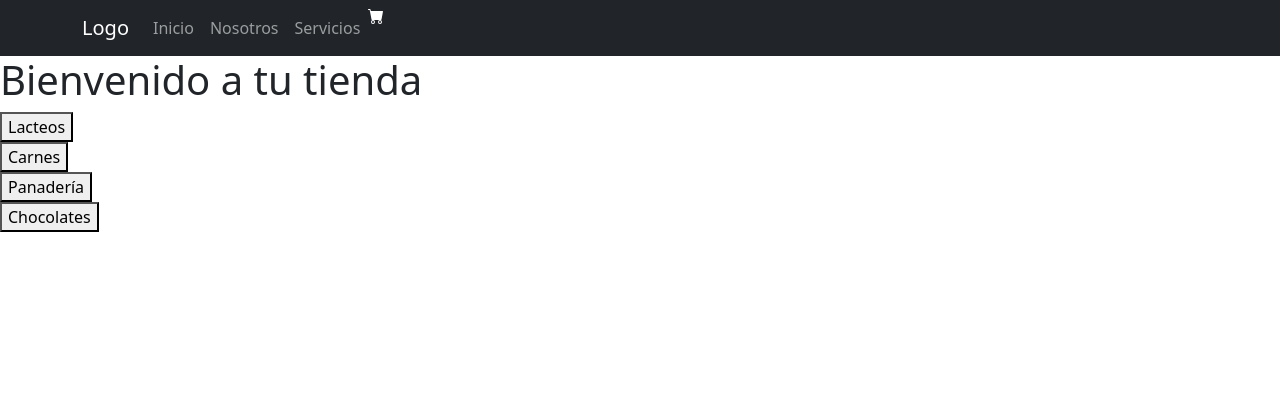
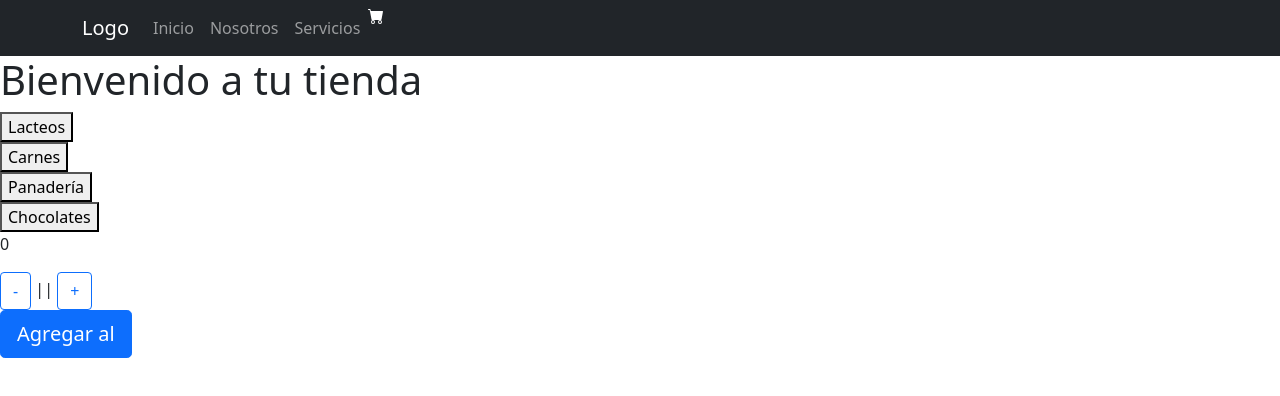
Before and after one commit to felixMedinaL/marketcarrito, a React (Create React App) app: page / in a window 1280 px wide. Shown: the top 396 px of the page. Built offline with nearby package versions, Linux system fonts and the light colour scheme.

Commit message:
contador

```diff
--- a/src/App.css
+++ b/src/App.css
@@ -40,3 +40,7 @@
     transform: rotate(360deg);
   }
 }
+
+.Counter {
+  padding: 0;
+}
--- a/src/App.js
+++ b/src/App.js
@@ -1,9 +1,15 @@
-import { Components } from 'react';
 import './App.css';
 import ItemListContainer from './components/ItemListContainer/ItemListContainer';
-import NavBar from './components/NavBar';
+import NavBar from './components/NavBar/NavBar';
+import Counter from './components/Counter/Counter'
+import {useState} from 'react'
 
 const App = () => {
+  const [show, setShow] = useState(true)
+
+  const addProduct = (quantity) => {
+    console.log(`Se agregó al carrito ${quantity} productos`);
+  }
 
   return (
     <>
@@ -14,6 +20,7 @@ const App = () => {
       <button> Panadería</button>
       <button> Chocolates</button>
     </ItemListContainer>
+    { show ? < Counter initial={0} stock={20} onAdd={addProduct} /> : null }
     </>
   );
 }
--- /dev/null
+++ b/src/components/Counter/Counter.js
@@ -0,0 +1,26 @@
+import { useState } from "react"
+import { Button } from 'react-bootstrap';
+
+const Counter = ({initial, stock, onAdd})=> {
+    const [count, setCount] = useState(0) //se inicializa en el 0
+
+    const decrement = ()=> {
+        setCount(count - 1)
+    }
+
+    const increment = ()=> {
+        setCount(count + 1)
+    }
+
+    return(
+        <div>
+            { <p>{count}</p>}
+            <Button variant="outline-primary" onClick={decrement}>-</Button>{' '} || <Button variant="outline-primary" onClick={increment}>+</Button>{' '}
+            <div className="mb-2">
+                <Button onClick={() => onAdd(count)} variant="primary" size="lg">Agregar al</Button>{' '}
+            </div>
+        </div>
+    )
+}
+
+export default Counter
--- a/src/components/NavBar/index.jsx
+++ b/src/components/NavBar/NavBar.jsx
@@ -1,7 +1,7 @@
 import React from "react";
 import { Navbar, Nav, Container } from "react-bootstrap";
 import { BsFillCartFill } from "react-icons/bs";
-import './index.css'
+import './NavBar.css'
 const NavBar = () => {
 return <>
   <Navbar className="Navbar" bg="dark" variant="dark">
--- a/src/components/NavBar/index.css
+++ /dev/null
@@ -1,4 +0,0 @@
-.Navbar {
-    display: flex;
-    justify-content: space-between;
-}
```
Also changed, not shown: src/components/NavBar/NavBar.css (added).
